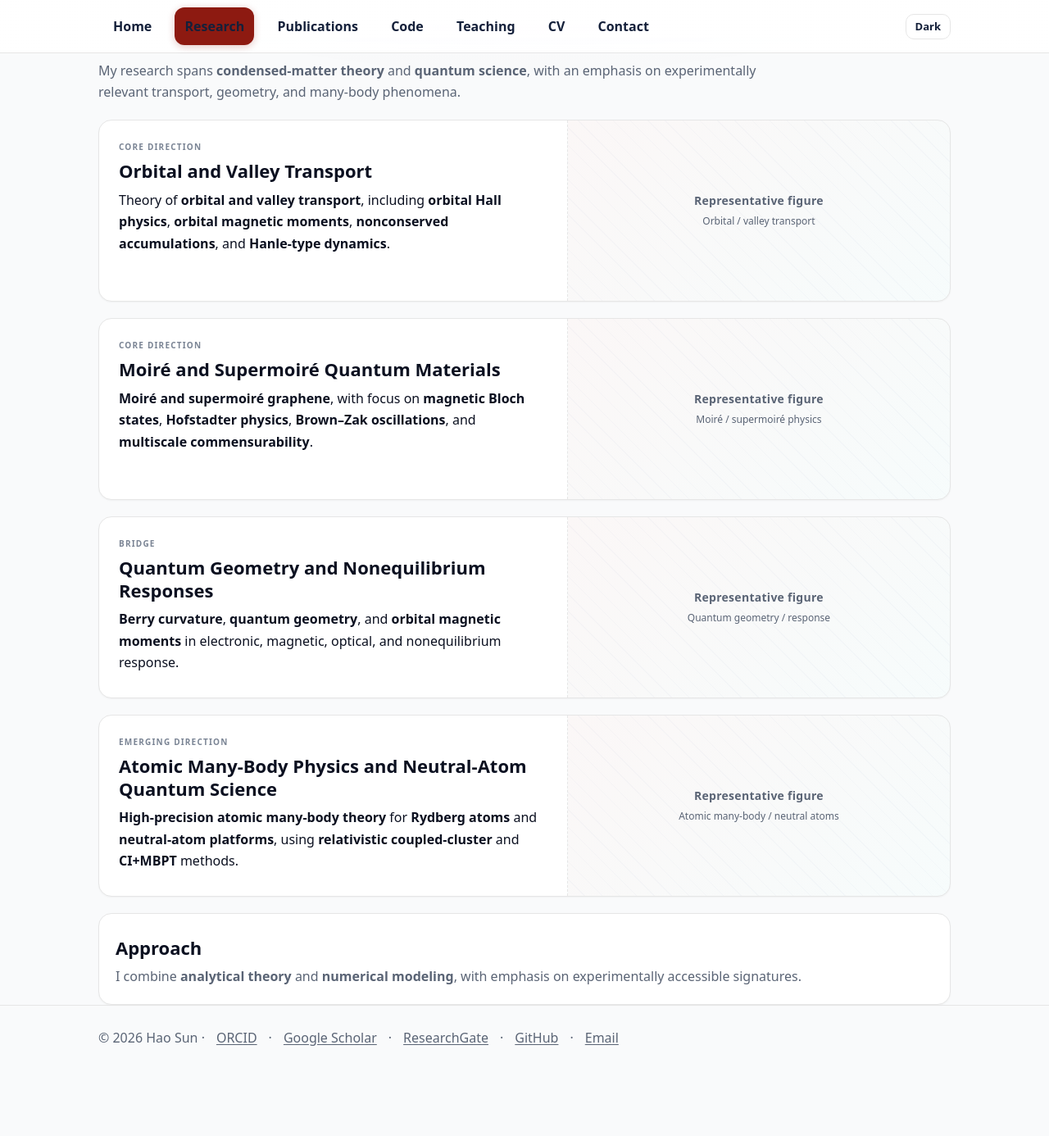
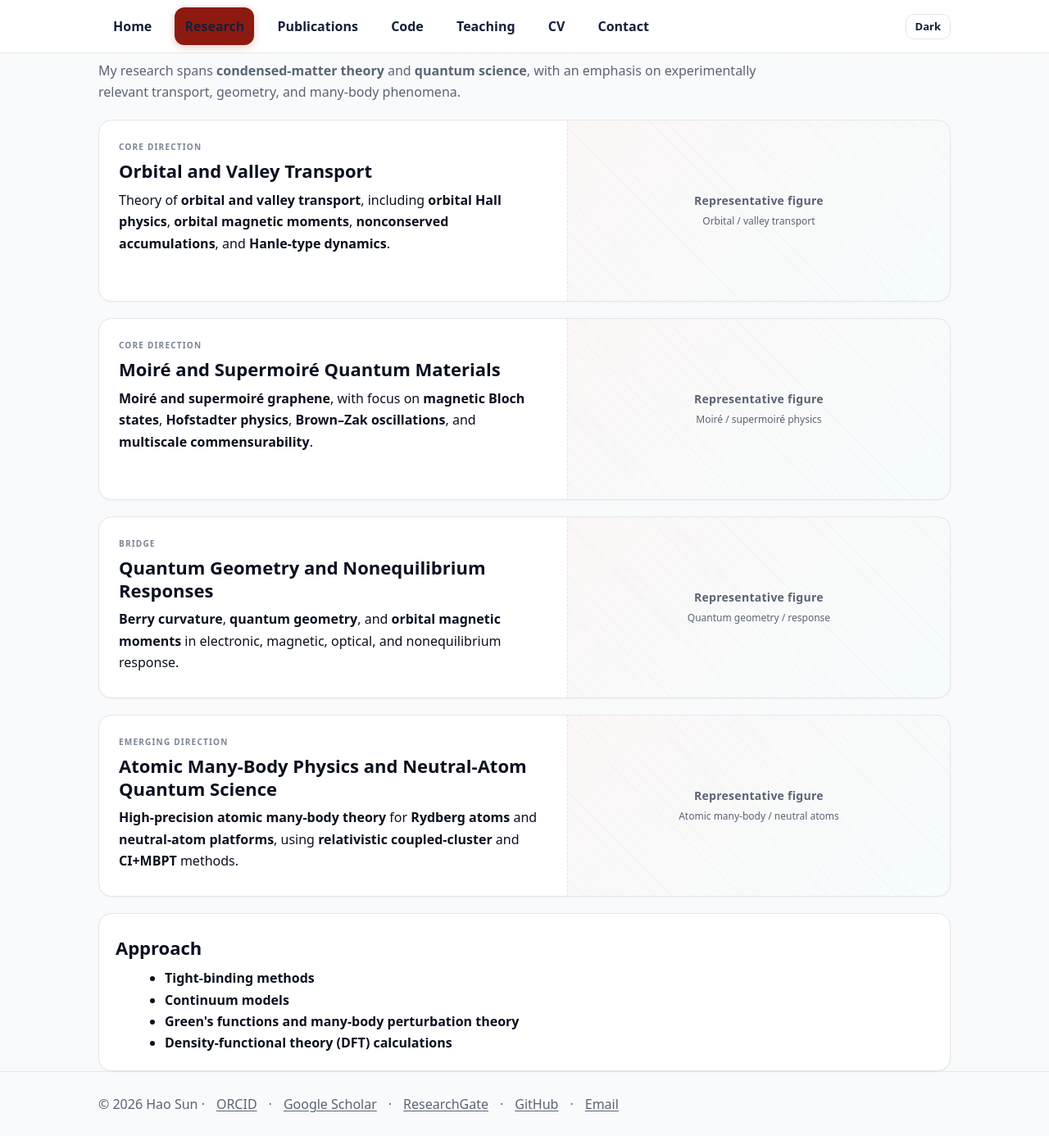
Before and after one commit to sunohao/sunohao.github.io, a Jekyll site: the page built from research/index.md, in a window 1280 px wide and 1386 px high. Shown: the whole window at 82% size. Built offline with Jekyll 4.4.1, drawn with Linux system fonts in a browser that asks for light colours.

Commit message:
Expand research approach methods

```diff
--- a/research/index.md
+++ b/research/index.md
@@ -69,7 +69,10 @@ My research spans <strong>condensed-matter theory</strong> and <strong>quantum s
 
 <div class="card pad" style="margin-top:20px">
   <h2>Approach</h2>
-  <p class="muted">
-    I combine <strong>analytical theory</strong> and <strong>numerical modeling</strong>, with emphasis on experimentally accessible signatures.
-  </p>
+  <ul style="margin:10px 0 0 20px;">
+    <li><strong>Tight-binding methods</strong></li>
+    <li><strong>Continuum models</strong></li>
+    <li><strong>Green's functions and many-body perturbation theory</strong></li>
+    <li><strong>Density-functional theory (DFT) calculations</strong></li>
+  </ul>
 </div>
```
